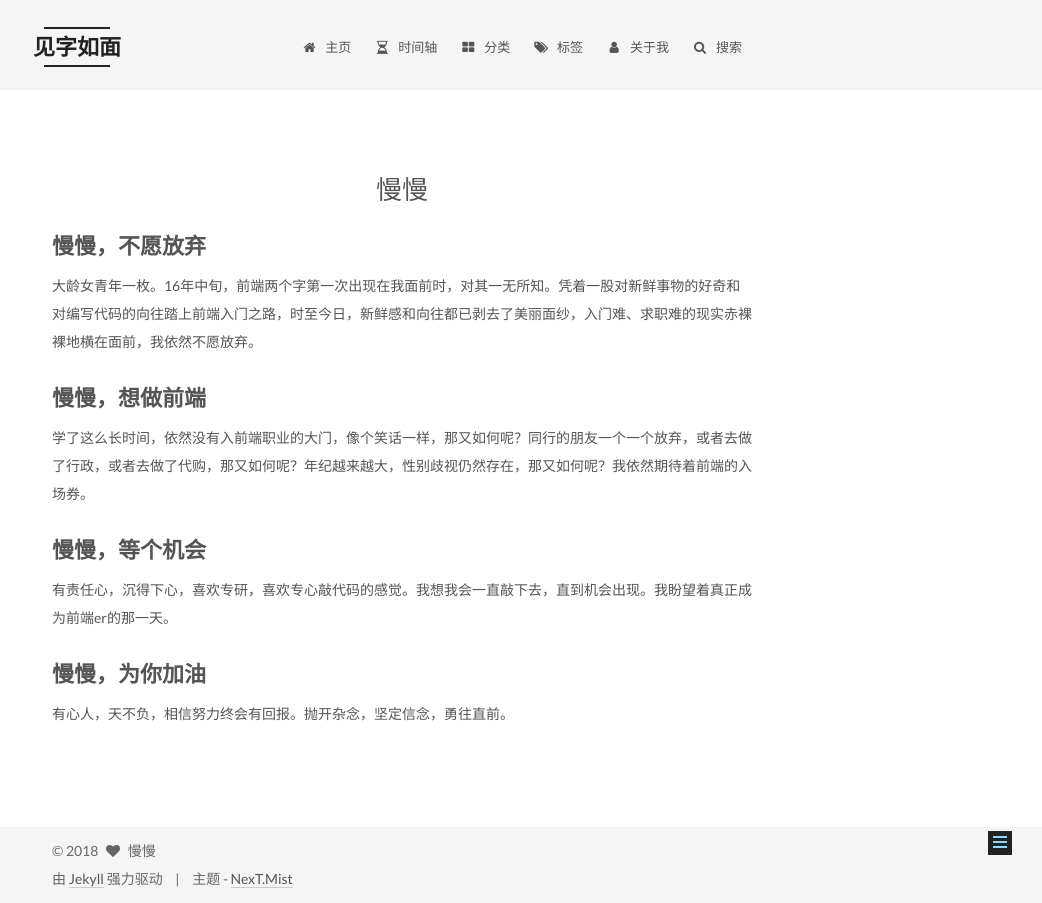
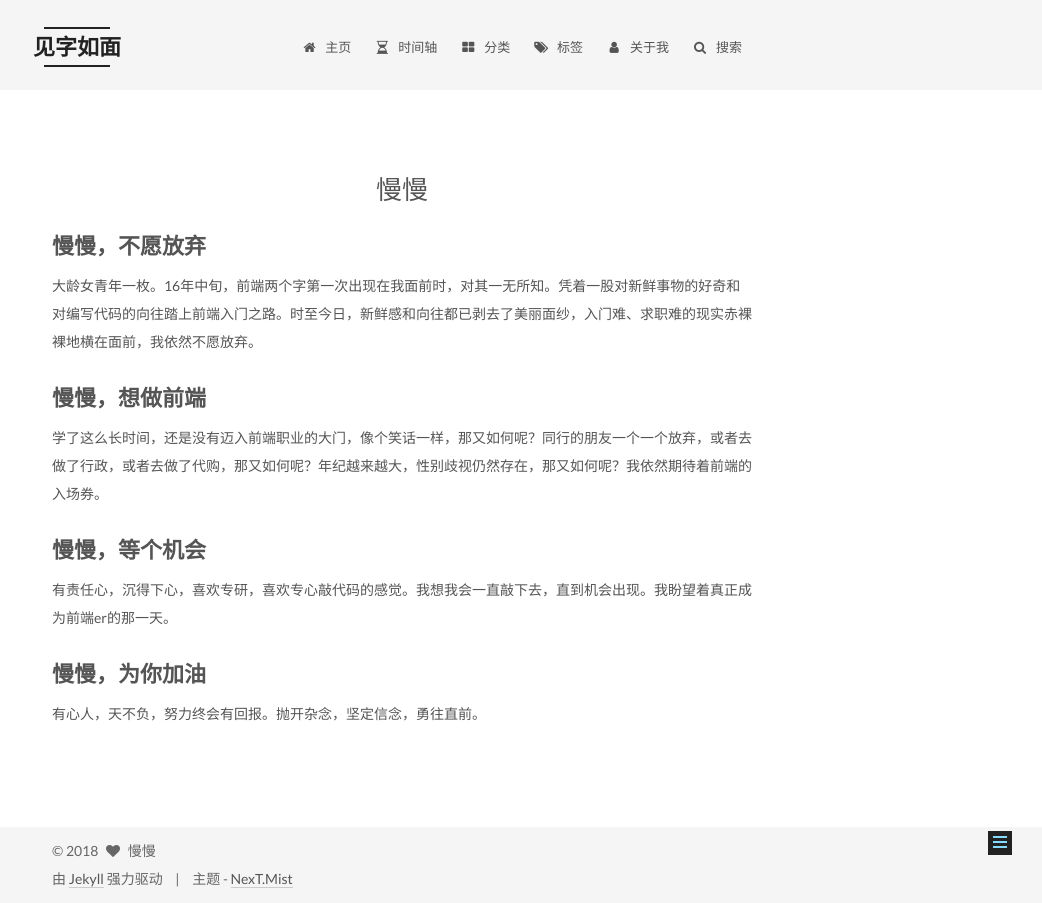
Before and after one commit to giselle527/giselle527.github.io, a Jekyll site: the page built from about/index.md, in a window 1280 px wide. Shown: the whole page, without its empty margins (238-1280 px from the left). Built offline with Jekyll 4.4.1, drawn with Linux system fonts in a browser that asks for light colours.

Commit message:
upload about

```diff
--- a/about/index.md
+++ b/about/index.md
@@ -6,11 +6,11 @@ title: 慢慢
 
 ## 慢慢，不愿放弃
 
-大龄女青年一枚。16年中旬，前端两个字第一次出现在我面前时，对其一无所知。凭着一股对新鲜事物的好奇和对编写代码的向往踏上前端入门之路，时至今日，新鲜感和向往都已剥去了美丽面纱，入门难、求职难的现实赤裸裸地横在面前，我依然不愿放弃。
+大龄女青年一枚。16年中旬，前端两个字第一次出现在我面前时，对其一无所知。凭着一股对新鲜事物的好奇和对编写代码的向往踏上前端入门之路。时至今日，新鲜感和向往都已剥去了美丽面纱，入门难、求职难的现实赤裸裸地横在面前，我依然不愿放弃。
 
 ## 慢慢，想做前端
 
-学了这么长时间，依然没有入前端职业的大门，像个笑话一样，那又如何呢？同行的朋友一个一个放弃，或者去做了行政，或者去做了代购，那又如何呢？年纪越来越大，性别歧视仍然存在，那又如何呢？我依然期待着前端的入场券。
+学了这么长时间，还是没有迈入前端职业的大门，像个笑话一样，那又如何呢？同行的朋友一个一个放弃，或者去做了行政，或者去做了代购，那又如何呢？年纪越来越大，性别歧视仍然存在，那又如何呢？我依然期待着前端的入场券。
 
 ## 慢慢，等个机会
 
@@ -18,4 +18,4 @@ title: 慢慢
 
 ## 慢慢，为你加油
 
-有心人，天不负，相信努力终会有回报。抛开杂念，坚定信念，勇往直前。
+有心人，天不负，努力终会有回报。抛开杂念，坚定信念，勇往直前。
```
